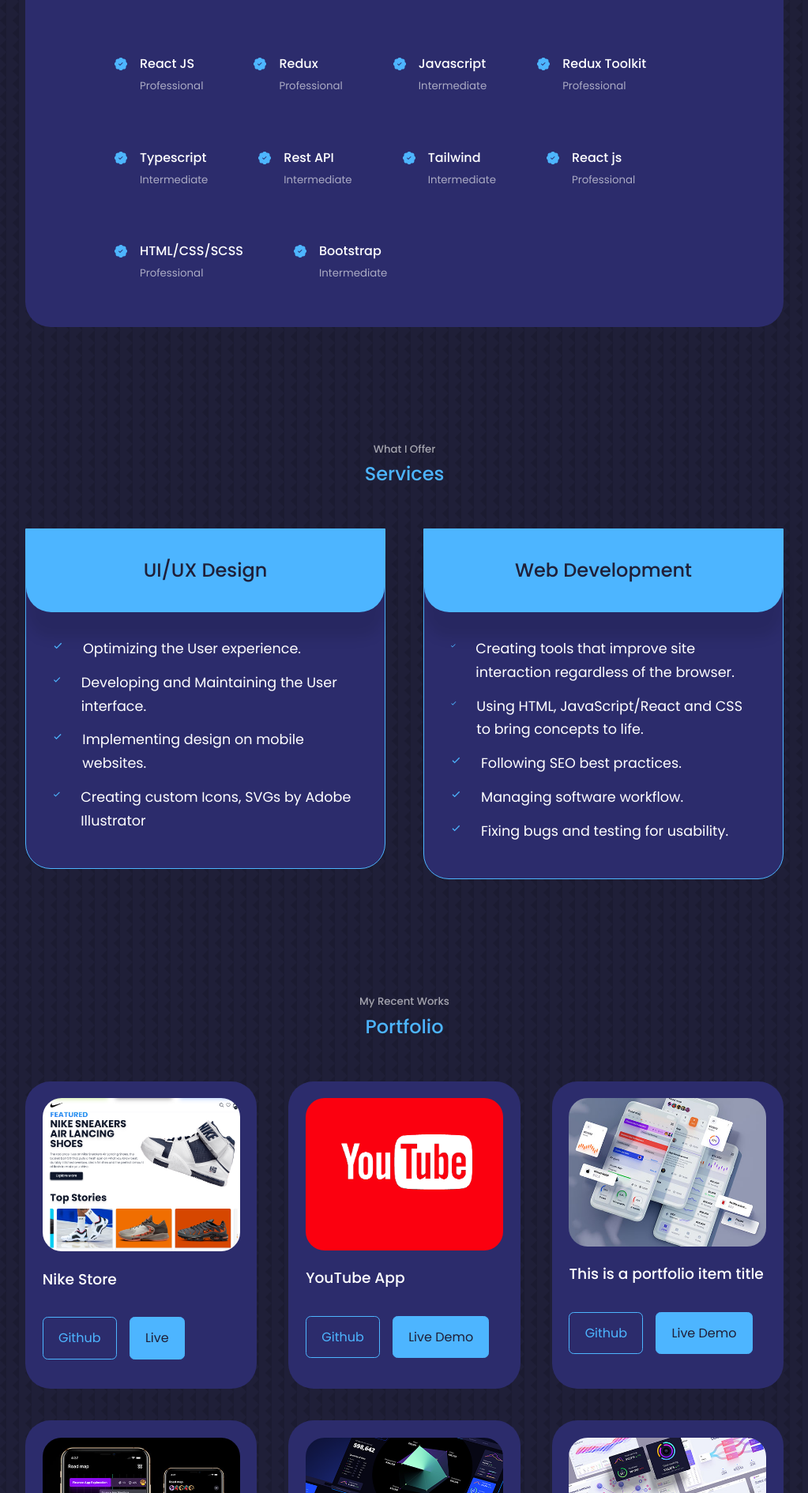
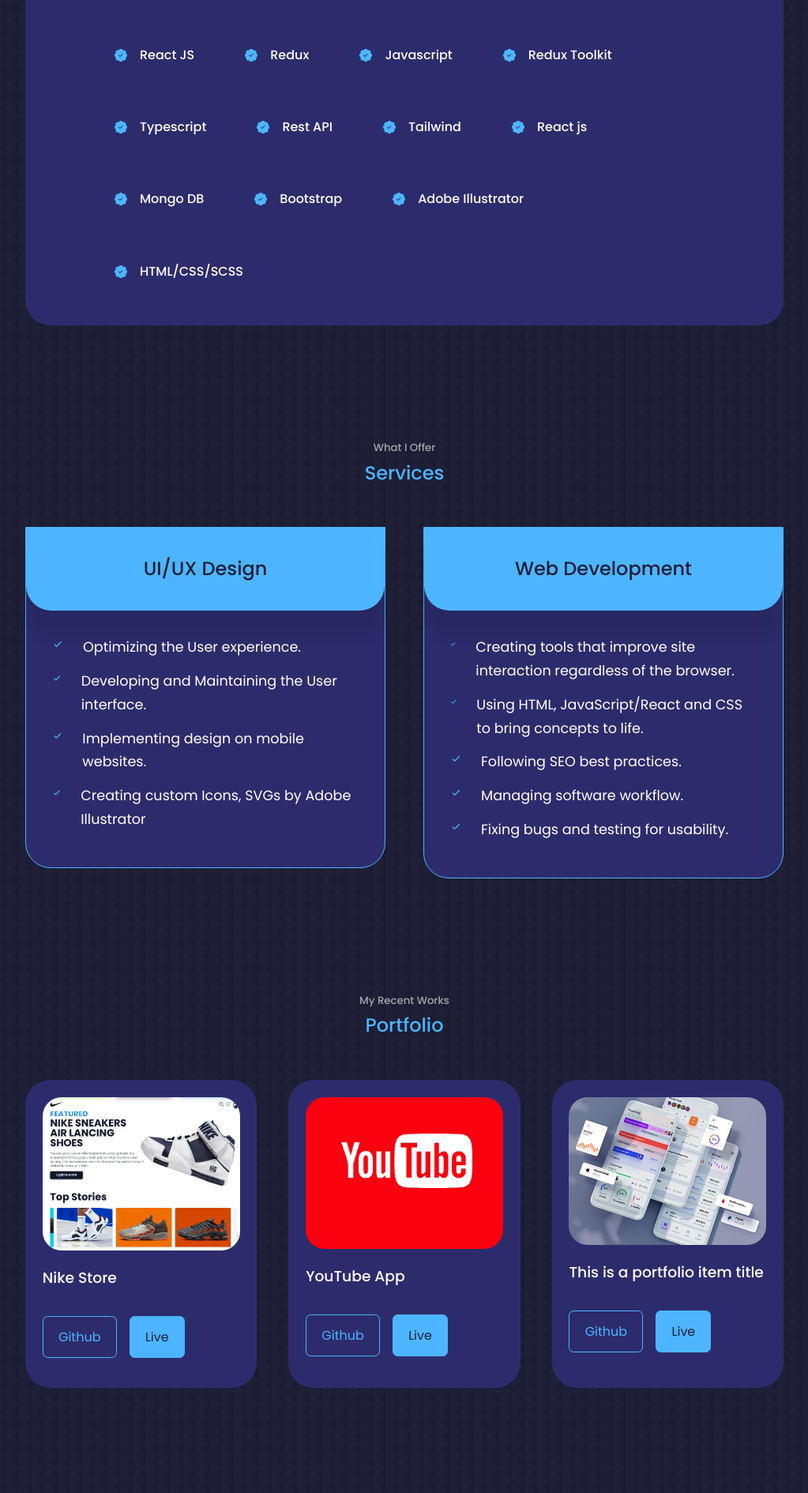
Before and after one commit to ismailabdullazade/My-Portfolio, a React (Create React App) app: page / in a window 1280 px wide. Shown: the part 1710-3600 px from the top of the page at 79% size, without its empty margins (128-1151 px from the left). Built offline with nearby package versions, Linux system fonts and the light colour scheme.

Commit message:
few changes

```diff
--- a/public/index.html
+++ b/public/index.html
@@ -2,9 +2,11 @@
 <html lang="en">
 <head>
     <meta charset="UTF-8">
+    <link rel="icon"  href="/src/assets/ia_logo.jpg">
     <meta http-equiv="X-UA-Compatible" content="IE=edge">
     <meta name="viewport" content="width=device-width, initial-scale=1.0">
     <title>Portfolio of Ismail</title>
+
 </head>
 <body>
     <div id="root"></div>
--- a/src/components/About/About.jsx
+++ b/src/components/About/About.jsx
@@ -5,7 +5,7 @@ import ME from "../../assets/iso.jpeg"
 import { FiUsers } from 'react-icons/fi';
 import { VscFolderLibrary } from 'react-icons/vsc';
 import { FaAward } from 'react-icons/fa';
-import {AiOutlineCaretDown} from 'react-icons/ai'
+// import {AiOutlineCaretDown} from 'react-icons/ai'
 
 const About = () => {
   return (
@@ -33,7 +33,7 @@ const About = () => {
               <FiUsers className='about__icon'/>
               <h5>Clients</h5>
               <small>Listed down</small>
-              <AiOutlineCaretDown className='about__icon'/>
+              {/* <AiOutlineCaretDown className='about__icon'/> */}
             </article>
 
             <article className='about__card'>
--- a/src/components/Experience/Experience.jsx
+++ b/src/components/Experience/Experience.jsx
@@ -16,70 +16,84 @@ const Experience = () => {
               <BsPatchCheckFill className="experience__details-icon" />
               <div>
                 <h4>React JS</h4>
-                <small className="text-light">Professional</small>
+                {/* <small className="text-light">Professional</small> */}
               </div>
             </article>
             <article className="experience__details">
               <BsPatchCheckFill className="experience__details-icon" />
               <div>
                 <h4>Redux</h4>
-                <small className="text-light">Professional</small>
+                {/* <small className="text-light">Professional</small> */}
               </div>
             </article>
             <article className="experience__details">
               <BsPatchCheckFill className="experience__details-icon" />
               <div>
                 <h4>Javascript</h4>
-                <small className="text-light">Intermediate</small>
+                {/* <small className="text-light">Intermediate</small> */}
               </div>
             </article>
             <article className="experience__details">
               <BsPatchCheckFill className="experience__details-icon" />
               <div>
                 <h4>Redux Toolkit</h4>
-                <small className="text-light">Professional</small>
+                {/* <small className="text-light">Professional</small> */}
               </div>
             </article>
             <article className="experience__details">
               <BsPatchCheckFill className="experience__details-icon" />
               <div>
                 <h4>Typescript</h4>
-                <small className="text-light">Intermediate</small>
+                {/* <small className="text-light">Intermediate</small> */}
               </div>
             </article>
             <article className="experience__details">
               <BsPatchCheckFill className="experience__details-icon" />
               <div>
                 <h4>Rest API</h4>
-                <small className="text-light">Intermediate</small>
+                {/* <small className="text-light">Intermediate</small> */}
               </div>
             </article>
             <article className="experience__details">
               <BsPatchCheckFill className="experience__details-icon" />
               <div>
                 <h4>Tailwind</h4>
-                <small className="text-light">Intermediate</small>
+                {/* <small className="text-light">Intermediate</small> */}
               </div>
             </article>
             <article className="experience__details">
               <BsPatchCheckFill className="experience__details-icon" />
               <div>
                 <h4>React js</h4>
-                <small className="text-light">Professional</small>
+                {/* <small className="text-light">Professional</small> */}
+              </div>
+            </article>
+            <article className="experience__details">
+              <BsPatchCheckFill className="experience__details-icon" />
+              <div>
+                <h4>Mongo DB</h4>
+                {/* <small className="text-light">Professional</small> */}
+              </div>
+            </article>
+            <article className="experience__details">
+              <BsPatchCheckFill className="experience__details-icon" />
+              <div>
+                <h4>Bootstrap</h4>
+                {/* <small className="text-light">Intermediate</small> */}
+              </div>
+            </article>
+            <article className="experience__details">
+              <BsPatchCheckFill className="experience__details-icon" />
+              <div>
+                <h4>Adobe Illustrator</h4>
+                {/* <small className="text-light">Professional</small> */}
               </div>
             </article>
             <article className="experience__details">
               <BsPatchCheckFill className="experience__details-icon" />
               <div>
                 <h4>HTML/CSS/SCSS</h4>
-                <small className="text-light">Professional</small>
-              </div>
-            </article>
-            <article className="experience__details">
-              <BsPatchCheckFill className="experience__details-icon" />
-              <div>
-                <h4>Bootstrap</h4>
-                <small className="text-light">Intermediate</small>
+                {/* <small className="text-light">Professional</small> */}
               </div>
             </article>
           </div>
--- a/src/components/Portfolio/Portfolio.jsx
+++ b/src/components/Portfolio/Portfolio.jsx
@@ -24,7 +24,6 @@ const Portfolio = () => {
             <a href="https://nikegi-82fd80.netlify.app" className='btn btn-primary' target="_blank">Live</a>
           </div>
         </article>
-
         <article className='portfolio__item'>
           <div className="portfolio__item-image">
             <img src={IMG2} alt="" />
@@ -32,7 +31,7 @@ const Portfolio = () => {
           <h3>YouTube App</h3>
           <div className="portfolio__item-cta">
             <a href="https://github.com/ismailabdullazade/YouTube-Clone" className='btn' target="_blank">Github</a>
-            <a href="https://youtube-clone-gi.netlify.app/" className='btn btn-primary' target="_blank">Live Demo</a>
+            <a href="https://youtube-clone-gi.netlify.app/" className='btn btn-primary' target="_blank">Live</a>
           </div>
         </article>
         <article className='portfolio__item'>
@@ -42,10 +41,11 @@ const Portfolio = () => {
           <h3>This is a portfolio item title</h3>
           <div className="portfolio__item-cta">
             <a href="https://github.com/ismailabdullazade" className='btn' target="_blank">Github</a>
-            <a href="https://dribble.com/Alien_pixels" className='btn btn-primary' target="_blank">Live Demo</a>
+            <a href="https://dribble.com/Alien_pixels" className='btn btn-primary' target="_blank">Live</a>
           </div>
         </article>
-        <article className='portfolio__item'>
+
+        {/* <article className='portfolio__item'>
           <div className="portfolio__item-image">
             <img src={IMG4} alt="" />
           </div>
@@ -74,7 +74,7 @@ const Portfolio = () => {
             <a href="https://github.com/ismailabdullazade" className='btn' target="_blank">Github</a>
             <a href="https://dribble.com/Alien_pixels" className='btn btn-primary' target="_blank">Live Demo</a>
           </div>
-        </article>
+        </article> */}
       </div>
     </section>
   )
```
Also changed, not shown: src/assets/Screenshot 2023-02-10 013344.png (added), src/assets/ia_logo.jpg (added).
